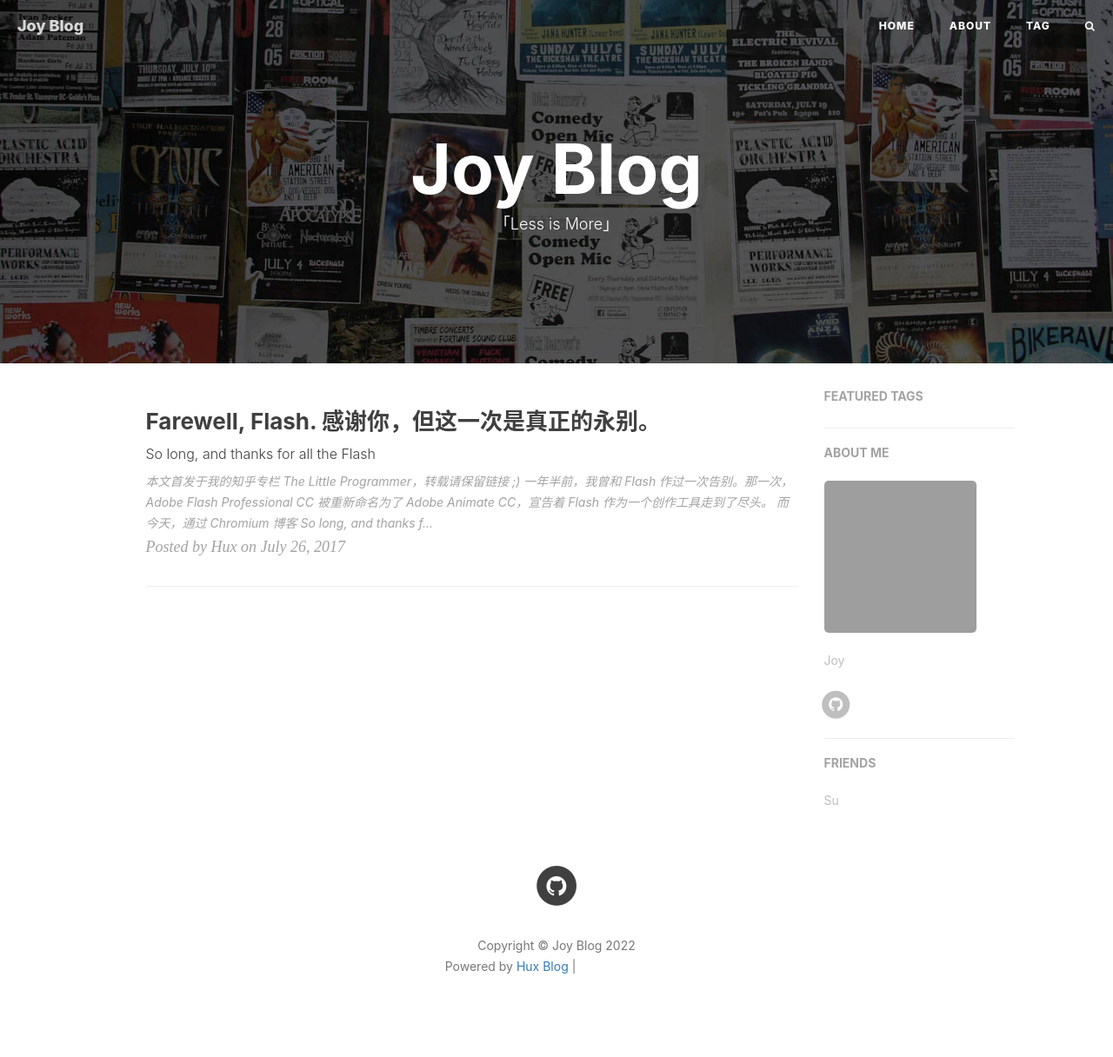
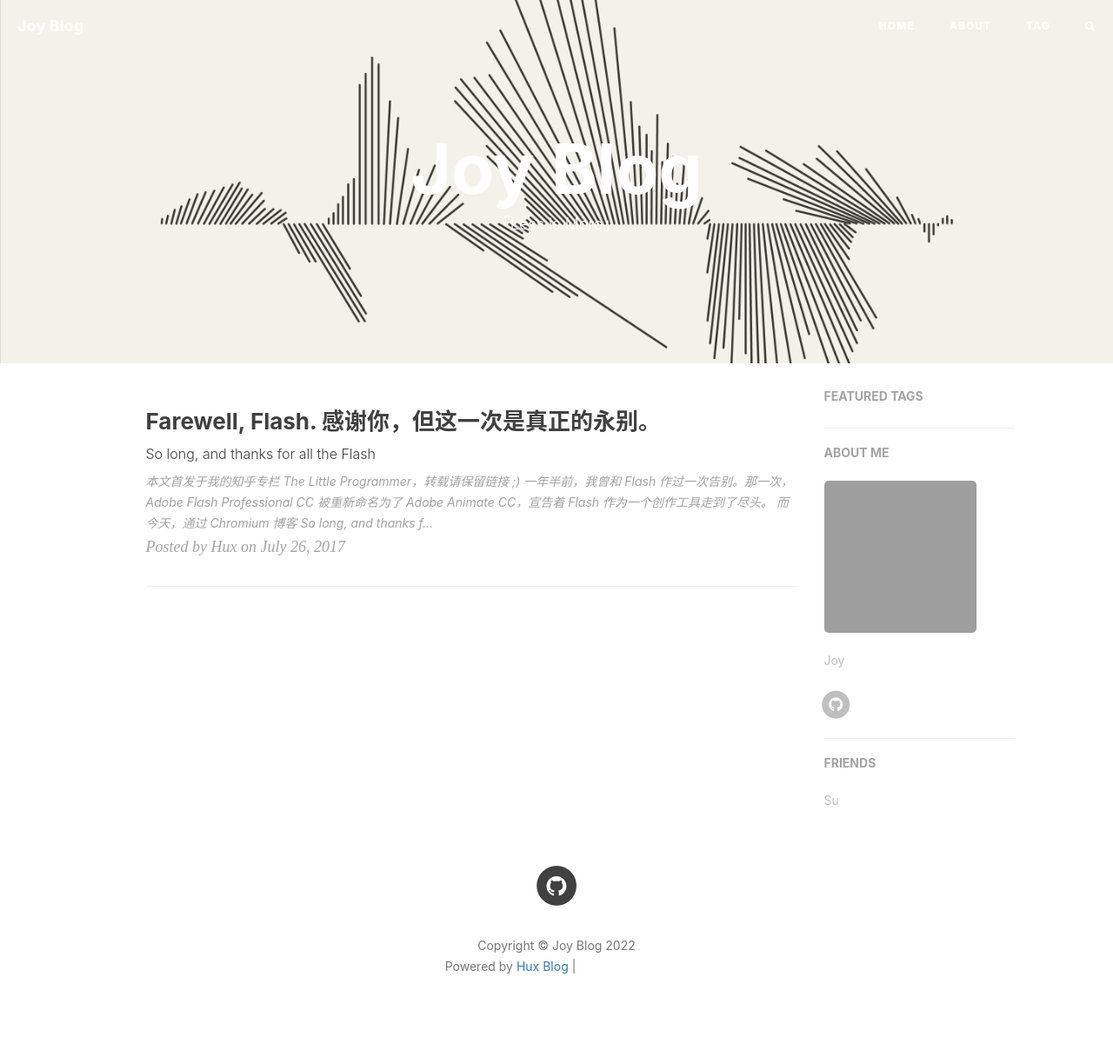
Before and after one commit to joyz121/joyz121.github.io, a Jekyll site: the page built from index.html, in a window 1280 px wide. Shown: the whole page at 87% size. Built offline with Jekyll 4.4.1, drawn with Linux system fonts in a browser that asks for light colours; nearby versions of some CDN libraries; the list of posts is cut into pages by our own code; comment, search, counter and statistics services are not loaded; grey boxes are pictures that could not be loaded.

Commit message:
文件修改

```diff
--- a/_config.yml
+++ b/_config.yml
@@ -1,7 +1,7 @@
 # Site settings
 title: Joy Blog
 SEOTitle: Joy的个人网站
-header-img: img/home-bg.jpg
+header-img: img/Wind-Vector-resize.png
 email: 907612252@qq.com
 description: "一个普通大学生的个人网站"
 keyword: "博客, 个人网站, 互联网 "
```
Also changed, not shown: img/Wind-Vector-resize.png (added).
